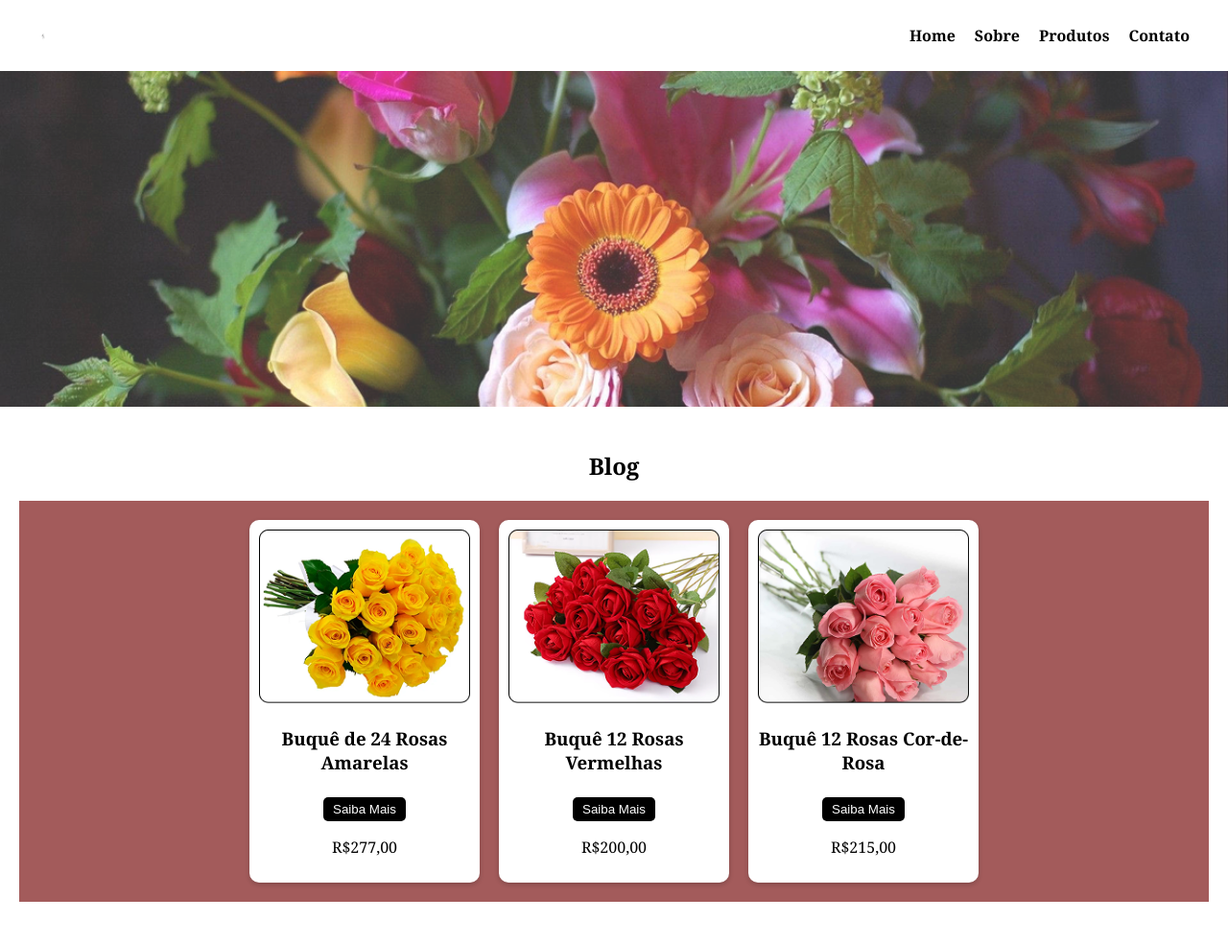
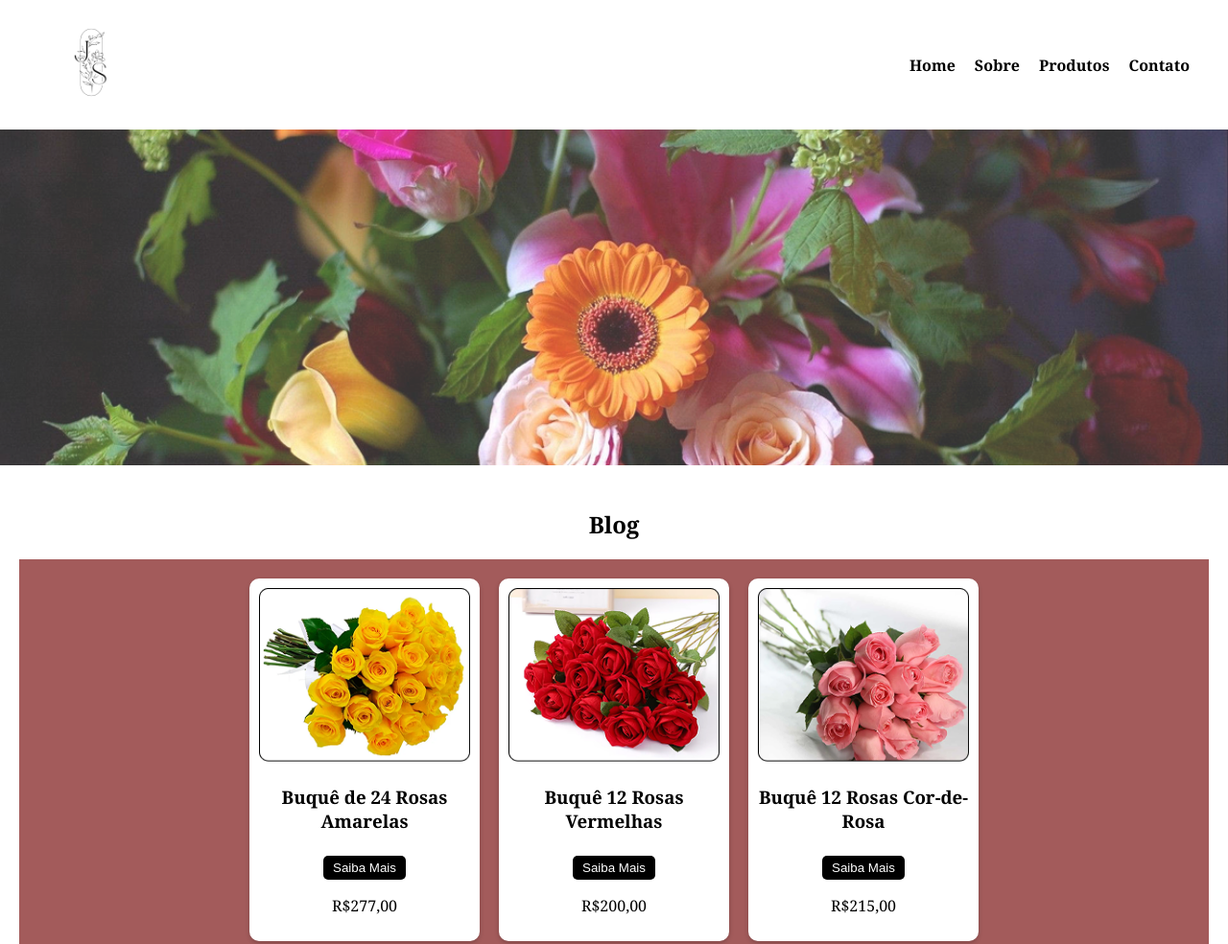
Before and after one commit to avilajoaoluc/Projeto-Final---Floricultura, a plain HTML site: page index.html in a window 1280 px wide. Shown: the top 984 px of the page at 96% size. Drawn offline with Linux system fonts and the light colour scheme.

Commit message:
Update style.css

```diff
--- a/style.css
+++ b/style.css
@@ -15,7 +15,7 @@ header {
 }
 
 .logo img {
-    height: 10px;
+    height: 110px;
     width: auto;
 }
 
```
